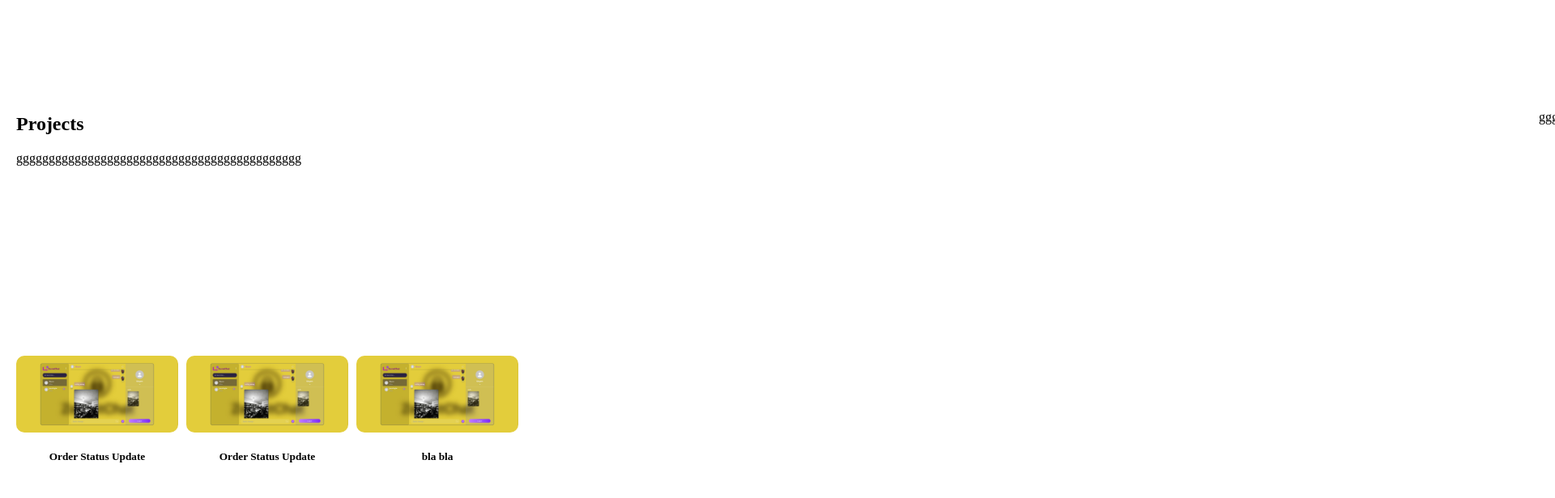
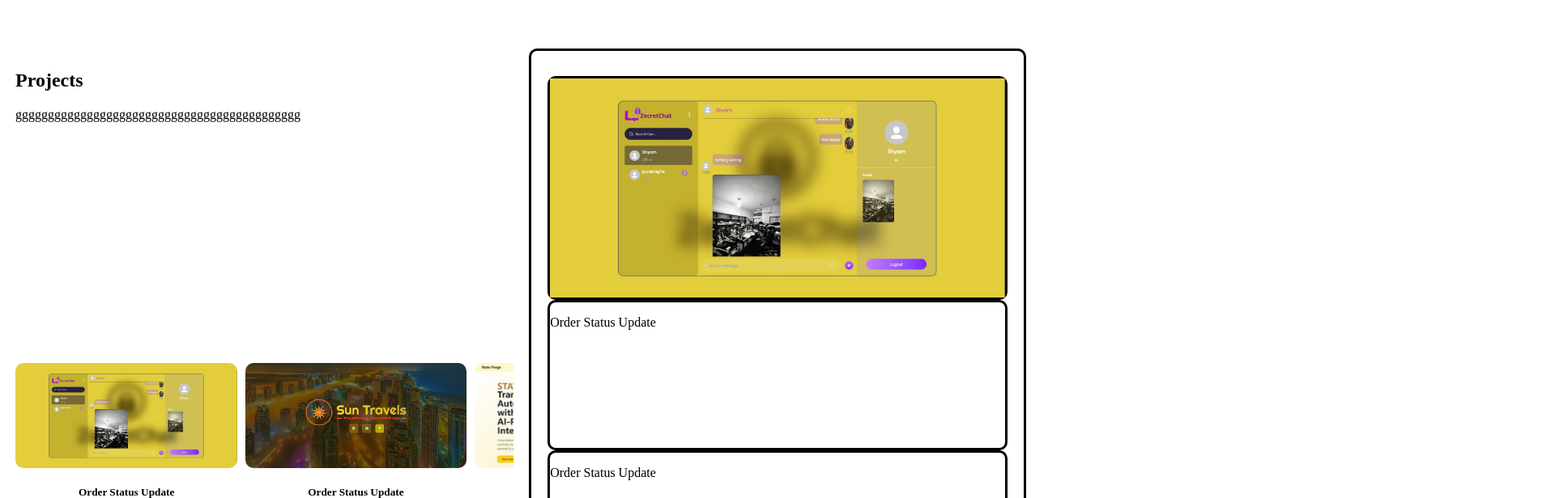
Before and after one commit to JayasinghePS/Portfolio, a React (Create React App) app: page / in a window 1280 px wide. Shown: the part 1580-2196 px from the top of the page at 81% size, 1920 px wide, since content can reach past the window. Built offline with nearby package versions, Linux system fonts and the light colour scheme.

Commit message:
Project area done upto a content

```diff
--- a/src/components/data/data.js
+++ b/src/components/data/data.js
@@ -1,26 +1,56 @@
 export const projects = [
   {
     cover: "/ProjectBG/bg-1.jpg",
-    name: "Order Status Update"
+    img1: "/ProjectBG/bg-2.jpg",
+    img2: "/ProjectBG/bg-3.jpg",
+    img3: "/ProjectBG/bg-2.jpg",
+    name: "Order Status Update",
+    description: "",
+    techstack: ""
+  },
+  {
+    cover: "/ProjectBG/bg-2.jpg",
+    img1: "",
+    img2: "",
+    img3: "",
+    name: "Order Status Update",
+    description: "",
+    techstack: ""
+  },
+  {
+    cover: "/ProjectBG/bg-3.jpeg",
+    img1: "",
+    img2: "",
+    img3: "",
+    name: "Order Status Update",
+    description: "",
+    techstack: ""
   },
   {
     cover: "/ProjectBG/bg-1.jpg",
-    name: "Order Status Update"
+    img1: "",
+    img2: "",
+    img3: "",
+    name: "Order Status Update",
+    description: "",
+    techstack: ""
   },
   {
-   cover: "/ProjectBG/bg-1.jpg",
-    name: "bla bla"
+    cover: "/ProjectBG/bg-2.jpg",
+    img1: "",
+    img2: "",
+    img3: "",
+    name: "Order Status Update",
+    description: "",
+    techstack: ""
   },
   {
-    cover: "/ProjectBG/bg-1.jpg",
-    name: "Order Status Update"
-  },
-  {
-   cover: "/ProjectBG/bg-1.jpg",
-    name: "Order Status Update"
-  },
-  {
-    cover: "/ProjectBG/bg-1.jpg",
-    name: "Order Status Update"
+    cover: "/ProjectBG/bg-3.jpeg",
+    img1: "",
+    img2: "",
+    img3: "",
+    name: "Order Status Update",
+    description: "",
+    techstack: ""
   },
 ]
--- a/src/components/home/about/About.css
+++ b/src/components/home/about/About.css
@@ -1,7 +1,7 @@
 .about {
     height: 100vh;
     width: 100%;
-    padding: 40px;
+    /* padding: 40px; */
     text-align: center;
 }
 
@@ -15,9 +15,8 @@ body {
   display: flex;
   align-items: center;
   justify-content: center;
-  gap: 130px; /* space between columns */
-  margin-top: 20px;
-  margin-right: 20px;
+  gap: 5%; /* space between columns */
+  margin-top: 5%;
 }
 
 .about-photo {
--- a/src/components/home/projects/Projects.css
+++ b/src/components/home/projects/Projects.css
@@ -13,14 +13,16 @@ body {
   display: flex;
   /* align-items: center; */
   /* justify-content: center; */
-  gap: 50%; /* space between columns */
   margin-top: 20px;
-  margin-left: 20px;
+  margin-left: 1%;
+  margin-right: 1%;
 }
 
 .project-area-left{
   display: flex;
   flex-direction: column;
+  width: 50%;
+  padding: 0.5%;
 }
 
 .lefttop-topic {
@@ -29,25 +31,30 @@ body {
 
 .leftbottom-allprojects{
   height: 60vh;
+  /* width: 100%; */
+  overflow: hidden;
+  padding-right: 2%;
+  margin-top: 10%;
 }
 
 .right-selectedproject{
   height: 100vh;
+  width: 50%;
 }
 
 
 .box img {
-  width: 200px;
-  height: auto;
+  width: auto;
+  height: 130px;
   display: block;
   border-radius: 10px;
 }
 
 .projectlist {
   display: flex;
-  width: 50%;
+  width: 100%;
   gap: 10px;
-  overflow-x: auto;
+  overflow-x:auto;
   white-space: nowrap;
 
     /* hide scrollbar visually */
@@ -63,3 +70,43 @@ body {
   text-align: center;
   flex: 0 0 auto;
 }
+
+.selectedproject{
+  display: flex;
+  flex-direction: column;
+  border:solid;
+  border-radius: 10px;
+  padding-left: 8%;
+  padding-right: 8%;
+  padding-top: 5%;
+  padding-bottom: 5%;
+  align-items: center;
+  height: 70vh;
+}
+
+.selectedproject-images{
+border:solid;
+border-radius: 10px;
+height: 60%;
+width: 110%;
+}
+
+
+.selectedproject-images img{
+height: 100%;
+width: 100%;
+}
+
+.selectedproject-namedescription{
+border:solid;
+border-radius: 10px;
+height: 40%;
+width: 110%;
+}
+
+.selectedproject-techstack{
+border:solid;
+border-radius: 10px;
+height: 20%;
+width: 110%;
+}
--- a/src/components/home/projects/Projects.jsx
+++ b/src/components/home/projects/Projects.jsx
@@ -1,9 +1,16 @@
-import React, { useEffect, useRef } from 'react'
+import React, { useEffect, useRef, useState } from 'react'
 import "./Projects.css"
 import { projects } from "../../data/data.js"
 
 function Projects() {
+
+  const [projectIndex, setProjectIndex] = useState(0);
+
   const projectListRef = useRef(null);
+
+  const selectTheProject = (index)=>{
+    setProjectIndex(index);
+  };
 
   useEffect(() => {
     const el = projectListRef.current;
@@ -32,7 +39,7 @@ function Projects() {
     <div className='leftbottom-allprojects'>
     <div className='projectlist' ref={projectListRef}>
       {projects.map((item, index) => (
-              <div  className='box' key={index}>
+              <div  className='box' key={index} onMouseEnter={() => selectTheProject(index)}>
                 <img src={item.cover} alt='not showing' />
                     <h5>{item.name}</h5>
               </div>
@@ -42,7 +49,17 @@ function Projects() {
     </div>
 
     <div className='right-selectedproject'>
-    <p>gggggg</p>
+    <div className='selectedproject'>
+      <div className='selectedproject-images'>
+        <img src={projects[projectIndex].cover} alt='not showing' />
+      </div>
+      <div className='selectedproject-namedescription'>
+       <p>{projects[projectIndex].name}</p>
+      </div>
+      <div className='selectedproject-techstack'>
+       <p>{projects[projectIndex].name}</p>
+      </div>
+    </div>
     </div>
     </div>
     </section>
```
Also changed, not shown: public/ProjectBG/bg-2.jpg (added), public/ProjectBG/bg-3.jpeg (added).
